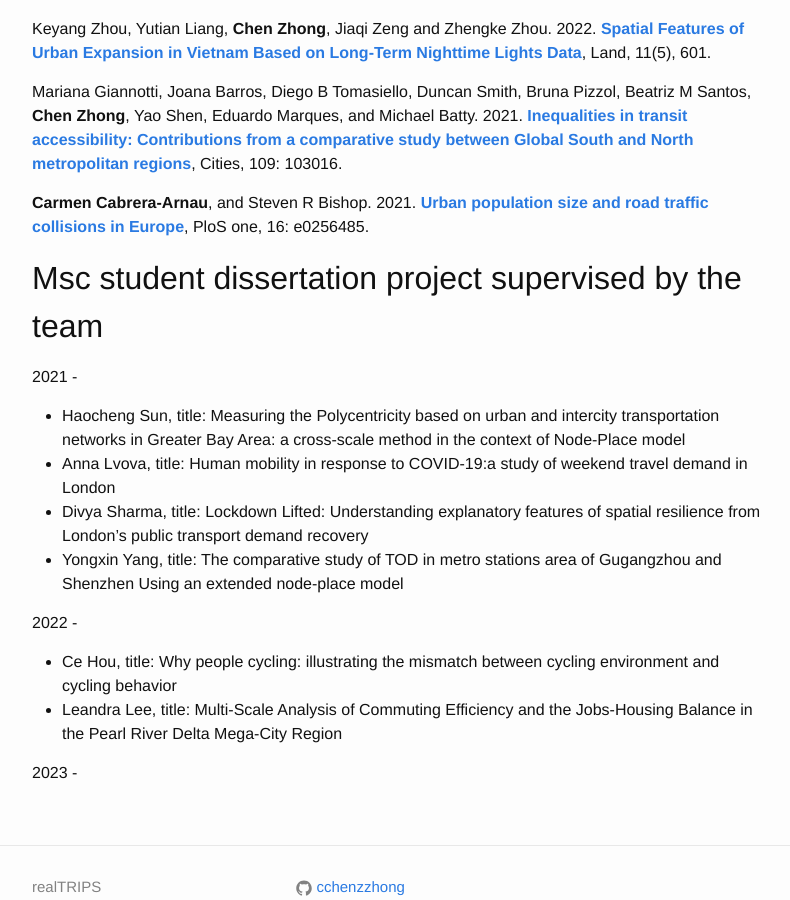
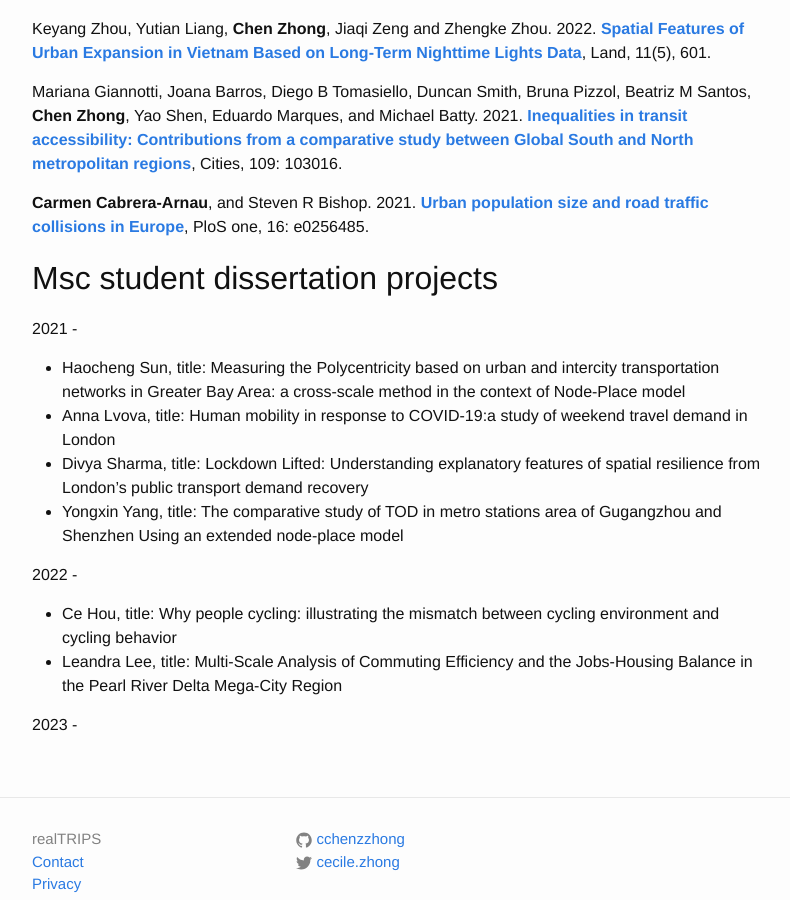
Before and after one commit to c-zhong-ucl-ac-uk/realTRIPS, a Jekyll site: the page built from publications.md, in a window 1280 px wide and 900 px high, scrolled down 1633 px. Shown: the whole window, without its empty margins (238-1028 px from the left). Built offline with Jekyll 4.4.1, drawn with Linux system fonts in a browser that asks for light colours.

Commit message:
Update publications.md

```diff
--- a/publications.md
+++ b/publications.md
@@ -52,7 +52,7 @@
 
 **Carmen Cabrera-Arnau**, and Steven R Bishop. 2021. [**Urban population size and road traffic collisions in Europe**](https://journals.plos.org/plosone/article?id=10.1371/journal.pone.0256485), PloS one, 16: e0256485.
 
-## Msc student dissertation project supervised by the team
+## Msc student dissertation projects
 
 2021 -
 
```
